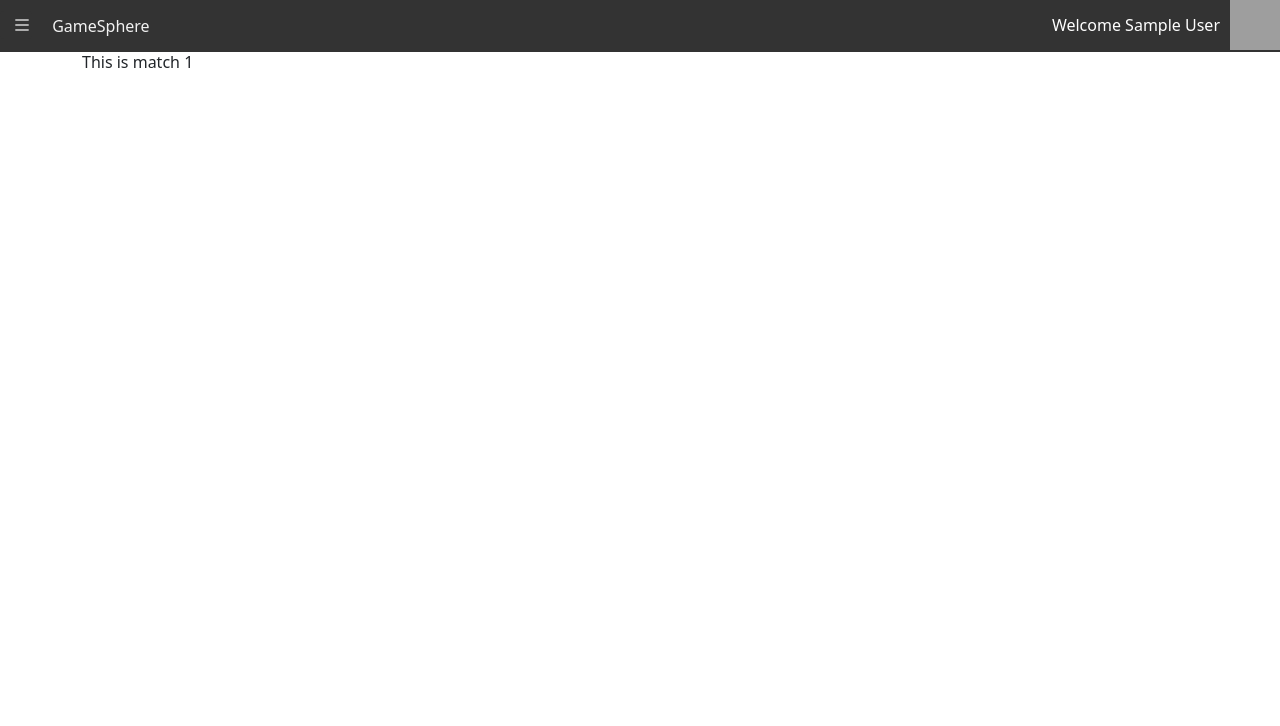
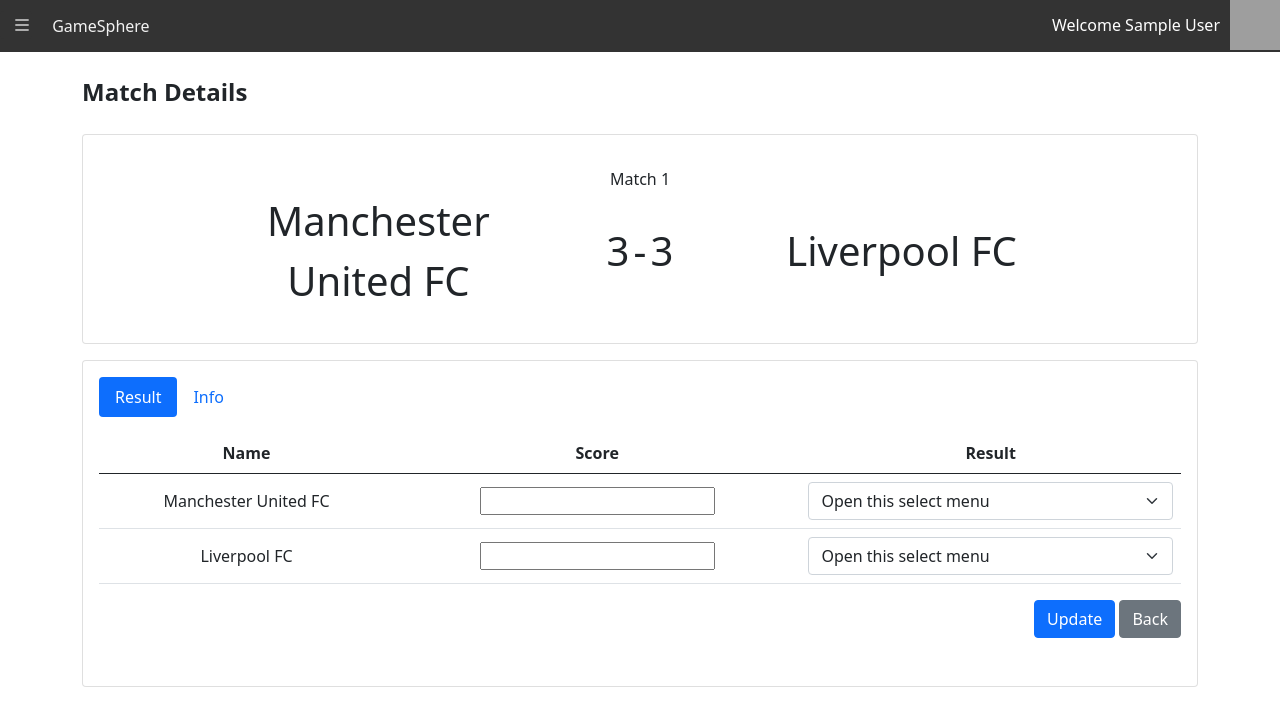
Before and after one commit to ErnestEuGitHub/CSIT321Project, a Flask app: template templates/stageMatchDetails.html in a window 1280 px wide. Shown: the top 726 px of the page. Run offline with Flask 3, Linux system fonts and the light colour scheme; the visitor is signed in with stand-in values (Sample User, id 1); the template is opened without the code that fills it: most values are stand-ins (such as "Sample title", 1, 10 or a date in 2020); grey boxes are pictures that could not be loaded.

Commit message:
commit 123

```diff
--- a/templates/stageMatchDetails.html
+++ b/templates/stageMatchDetails.html
@@ -3,7 +3,122 @@
 {% block content %}
 <div class="container h-100 navbarcontentpadding">
     <div>
-        <label for="">This is match {{matchID}}</label>
+        <header class="d-flex">
+            <label class="fs-4 fw-bold my-4">Match Details</label>
+        </header>
+
+        <div class="card mb-3 p-3 d-flex text-center align-items-center">
+            <div class="card-body">
+                <div class="row flex-row">
+                    <span class="fs-6">Match {{matchID}}</span>
+                </div>
+                <div class="row flex-row">
+                    <div class="col align-self-center">
+                        <span class="fs-1">Manchester United FC</span>
+                    </div>
+                    <div class="col align-self-center">
+                        <div>
+                            <span class="fs-1">3</span>
+                            <span class="fs-1">-</span>
+                            <span class="fs-1">3</span>
+                        </div>
+                    </div>
+                    <div class="col align-self-center">
+                        <span class="fs-1">Liverpool FC</span>
+                    </div>
+                </div>
+            </div>
+        </div>
+
+        <div class="card mb-3 p-3 d-flex text-center align-items-between">
+            <div>
+                <ul class="nav nav-pills mb-3">
+                    <li class="nav-item" id="resultTab">
+                        <a class="nav-link active" aria-disabled="false">Result</a>
+                    </li>
+                    <li class="nav-item" id="infoTab">
+                        <a class="nav-link" aria-disabled="false">Info</a>
+                    </li>
+                </ul>
+            </div>
+            <div class="mb-3" id="resultTabContent">
+                <table class="table">
+                    <thead>
+                    <tr>
+                        <th scope="col">Name</th>
+                        <th scope="col">Score</th>
+                        <th scope="col">Result</th>
+                    </tr>
+                    </thead>
+                    <tbody>
+                    <tr>
+                        <td class="align-middle">Manchester United FC</td>
+                        <td class="align-middle"><input type="number"></td>
+                        <td class="align-middle">
+                            <select class="form-select" aria-label="Default select example">
+                                <option selected>Open this select menu</option>
+                                <option value="1">Win</option>
+                                <option value="2">Draw</option>
+                                <option value="3">Lose</option>
+                            </select>
+                        </td>
+                    </tr>
+                    <tr>
+                        <td class="align-middle">Liverpool FC</td>
+                        <td class="align-middle"><input type="number"></td>
+                        <td class="align-middle">
+                            <select class="form-select" aria-label="Default select example">
+                                <option selected>Open this select menu</option>
+                                <option value="1">Win</option>
+                                <option value="2">Draw</option>
+                                <option value="3">Lose</option>
+                            </select>
+                        </td>
+                    </tr>
+                    </tbody>
+                </table>
+                <div class="mb-3 d-flex justify-content-end">
+                    <div>
+                        <button type="submit" class="btn btn-primary">Update</button>
+                        <a href="" class="btn btn-secondary" role="button" aria-disabled="true">Back</a>
+                    </div>
+                </div>
+            </div>
+            <div class="mb-3" id="infoTabContent" hidden>
+                <label>Schedule</label>
+                <input type="datetime">
+            </div>
+        </div>
     </div>
 </div>
+<script>
+        let resultTab = document.getElementById("resultTab");
+        let infoTab = document.getElementById("infoTab");
+        let resultTabContent = document.getElementById("resultTabContent");
+        let infoTabContent = document.getElementById("infoTabContent");
+
+        resultTab.addEventListener("click", function(){tabFn(resultTab);});
+        infoTab.addEventListener("click", function(){tabFn(infoTab);});
+
+        function tabFn(tabClicked) {
+            console.log("clicked on!" + tabClicked.id);
+            const tabs = [resultTab, infoTab];
+            const tabsContent = [resultTabContent, infoTabContent];
+
+            for (tab of tabs){
+                if (tabClicked === tab){
+                    tab.firstElementChild.classList.add("active");
+                    for(tabC of tabsContent){
+                        if (tabsContent.indexOf(tabC) === tabs.indexOf(tab)){
+                            tabC.hidden = false;
+                        } else {
+                            tabC.hidden = true;
+                        }
+                    }
+                } else {
+                    tab.firstElementChild.classList.remove("active");
+                }
+            }
+        }
+</script>
 {% endblock %}
```
